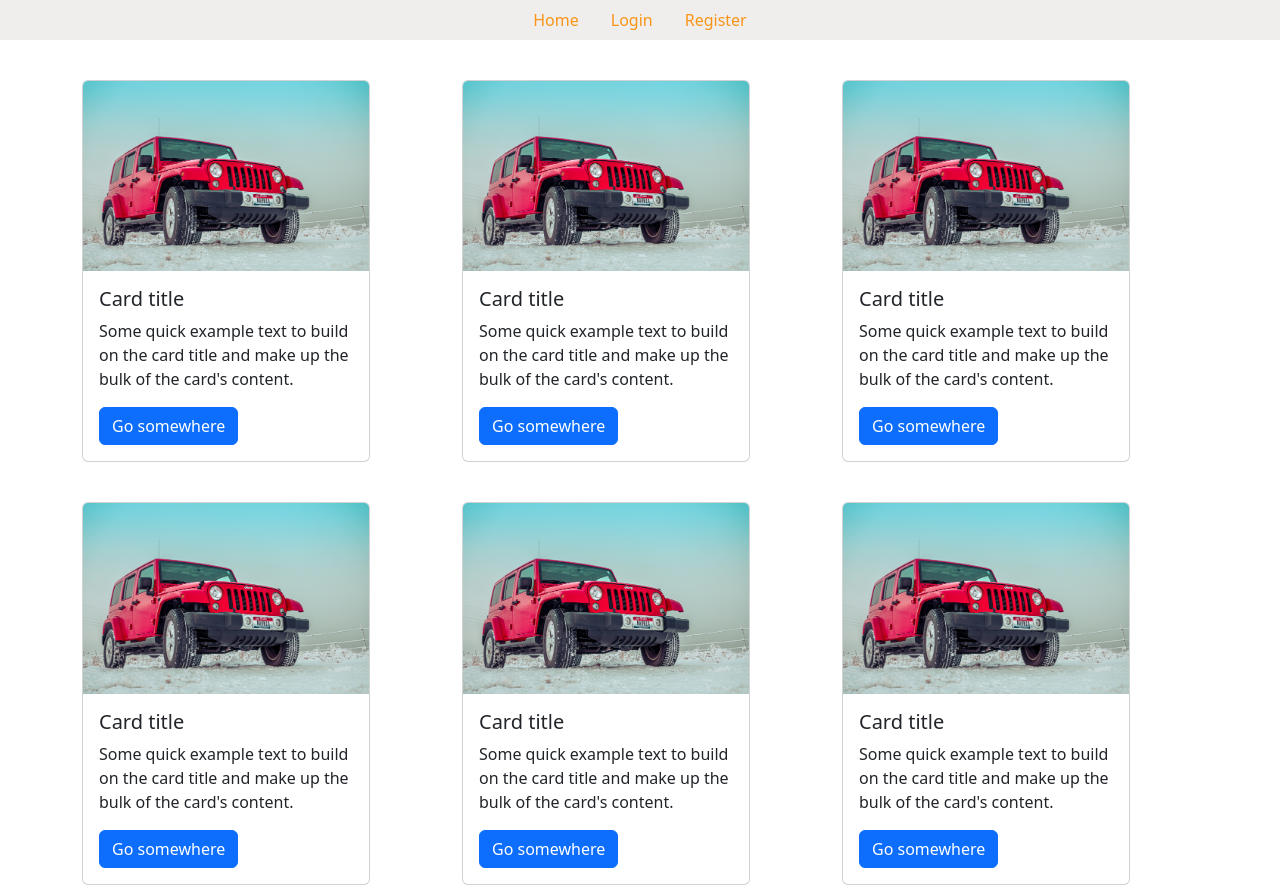
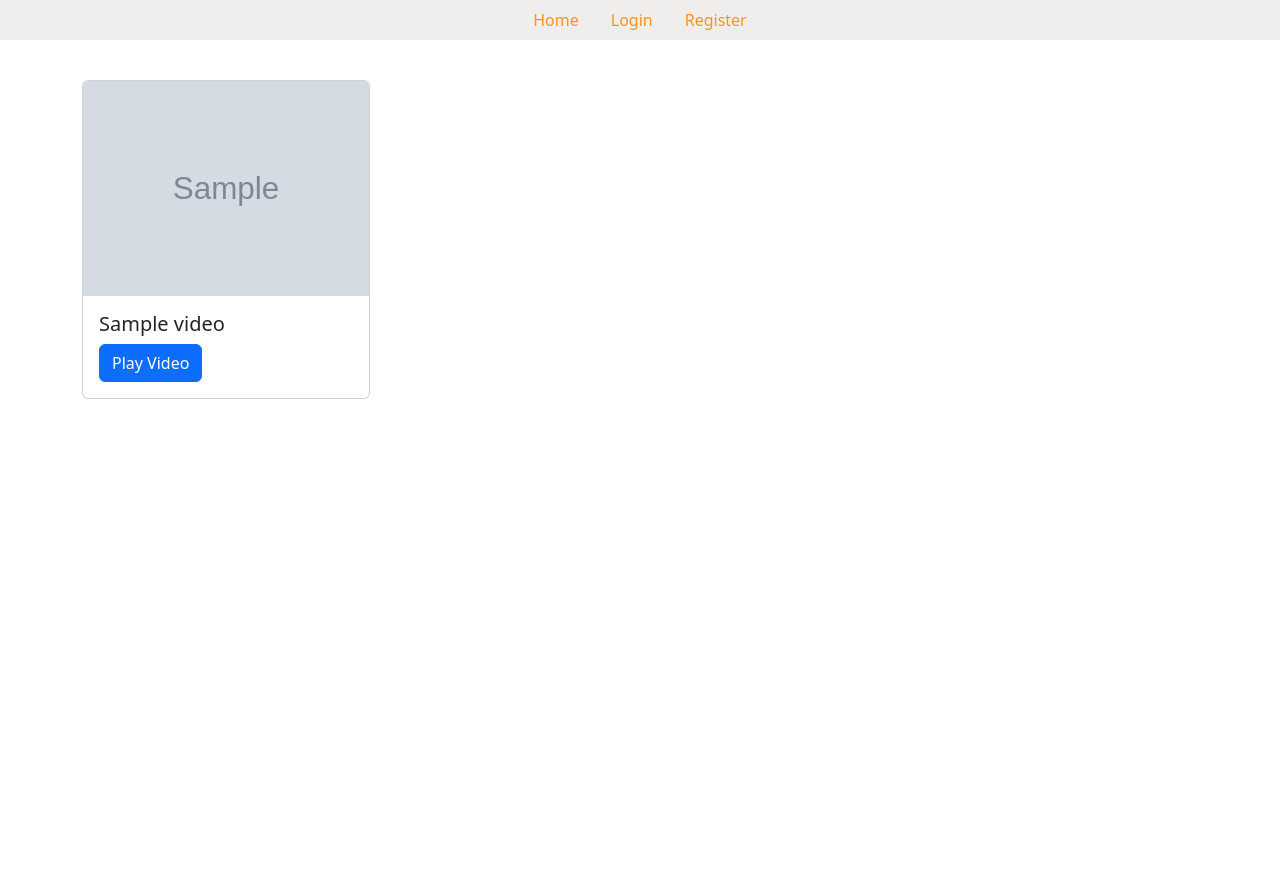
Before and after one commit to shivam-soni-333/Video-Management-Website, a PHP site: page /video_managment_website/ in a window 1280 px wide. After the commit the page ends 399 px from the top, so only its background shows below. Run offline with PHP 8.4, Linux system fonts and the light colour scheme; tables that the repository leaves empty or names only in its code hold one stand-in row (values such as "Sample post"); grey boxes marked "Sample" are stand-in pictures.

Commit message:
write code for showing dynamic videos from database on index page

```diff
--- a/index.php
+++ b/index.php
@@ -1,76 +1,52 @@
-<?php include('header.php');?>
-
-
+<?php
+    require("db_con.php");
+    include('header.php');
+?>
         <div class="container">
             <div class="row">
-                <div class="col-sm-4">
-                    <div class="card" style="width: 18rem;">
-                        <img src="./images/test.jpg" class="card-img-top" alt="...">
-                        <div class="card-body">
-                        <h5 class="card-title">Card title</h5>
-                        <p class="card-text">Some quick example text to build on the card title and make up the bulk of the card's content.</p>
-                        <a href="#" class="btn btn-primary">Go somewhere</a>
-                        <input type="hidden" name="key" value="t1">
+            <?php
+                $sql_for_fetch_video="select videos.id,title,videos.user_id,thumbnail_nm,gif_nm,video_nm,folder_name from videos inner join base_folder on videos.folder_id=base_folder.id;";
+                $result_for_fetch_videos = mysqli_query($con,$sql_for_fetch_video);
+                if($result_for_fetch_videos)
+                {
+                    while($row=$result_for_fetch_videos->fetch_assoc())
+                    {
+                        $video_id = $row["id"];
+                        $video_title = $row["title"];
+                        $video_user_id = $row["user_id"];
+                        $thumbnail_nm = $row["thumbnail_nm"];
+                        $gif_nm = $row["gif_nm"];
+                        $video_nm = $row["video_nm"];
+                        $folder_nm = $row["folder_name"];
+
+                        $folder_path = "./uploads/video/".$folder_nm."/";
+                        if($thumbnail_nm  == "./default_thumbnail.jpg")
+                        {
+
+                        }else{
+                            $thumbnail_nm = $folder_path . $thumbnail_nm;
+                        }
+                        $gif_path = $folder_path.$gif_nm;
+
+                        ?>
+
+                        <div class="col-sm-4">
+                            <div class="card" style="width: 18rem;">
+                                <img src="<?=$thumbnail_nm?>" class="card-img-top" alt="...">
+                                <div class="card-body">
+                                <h5 class="card-title"><?=$video_title?></h5>
+                                <a href="#" class="btn btn-primary">Play Video</a>
+                                <input type="hidden"  id="gif_path" value="<?=$gif_path?>">
+                                <input type="hidden"  id="img_path" value="<?=$thumbnail_nm?>">
+                                </div>
+                            </div>
                         </div>
-                    </div>
-                </div>
 
-                <div class="col-sm-4 ">
-                    <div class="card" style="width: 18rem;">
-                        <img src="./images/test.jpg" class="card-img-top" alt="...">
-                        <div class="card-body">
-                        <h5 class="card-title">Card title</h5>
-                        <p class="card-text">Some quick example text to build on the card title and make up the bulk of the card's content.</p>
-                        <a href="#" class="btn btn-primary">Go somewhere</a>
-                        <input type="hidden" name="key" value="t2">
-                        </div>
-                    </div>
-                </div>
-
-                <div class="col-sm-4">
-                    <div class="card" style="width: 18rem;">
-                        <img src="./images/test.jpg" class="card-img-top" alt="...">
-                        <div class="card-body">
-                        <h5 class="card-title">Card title</h5>
-                        <p class="card-text">Some quick example text to build on the card title and make up the bulk of the card's content.</p>
-                        <a href="#" class="btn btn-primary">Go somewhere</a>
-                        </div>
-                    </div>
-                </div>
-
-                <div class="col-sm-4">
-                    <div class="card" style="width: 18rem;">
-                        <img src="./images/test.jpg" class="card-img-top" alt="...">
-                        <div class="card-body">
-                        <h5 class="card-title">Card title</h5>
-                        <p class="card-text">Some quick example text to build on the card title and make up the bulk of the card's content.</p>
-                        <a href="#" class="btn btn-primary">Go somewhere</a>
-                        </div>
-                    </div>
-                </div>
-
-                <div class="col-sm-4">
-                    <div class="card" style="width: 18rem;">
-                        <img src="./images/test.jpg" class="card-img-top" alt="...">
-                        <div class="card-body">
-                        <h5 class="card-title">Card title</h5>
-                        <p class="card-text">Some quick example text to build on the card title and make up the bulk of the card's content.</p>
-                        <a href="#" class="btn btn-primary">Go somewhere</a>
-                        </div>
-                    </div>
-                </div>
-
-                <div class="col-sm-4">
-                    <div class="card" style="width: 18rem;">
-                        <img src="./images/test.jpg" class="card-img-top" alt="...">
-                        <div class="card-body">
-                        <h5 class="card-title">Card title</h5>
-                        <p class="card-text">Some quick example text to build on the card title and make up the bulk of the card's content.</p>
-                        <a href="#" class="btn btn-primary">Go somewhere</a>
-                        </div>
-                    </div>
-                </div>
-
+                <?php       }
+                }else{
+                    echo "<p style='color:red'>Error while feteching video</p>";
+                }
+            ?>
 
 
             </div> <!-- end row class-->
@@ -85,7 +61,10 @@
                     ele[i].className +=' hov';
                     let card = ele[i].getElementsByClassName('card')[0];
                     var img = card.getElementsByTagName('img')[0];
-                    img.setAttribute('src','./images/test_gif.gif');
+
+                    var gif_path = card.getElementsByTagName("input")[0];
+
+                    img.setAttribute('src',gif_path.value);
                     img.setAttribute('height','150px');
                 }else{
 
@@ -101,7 +80,8 @@
                 ele[i].classList.remove('hov');
                 let card = ele[i].getElementsByClassName('card')[0];
                 let img  = card.getElementsByTagName('img')[0];
-                img.setAttribute('src','./images/test.jpg');
+                var img_path =card.getElementsByTagName("input")[1];
+                img.setAttribute('src',img_path.value);
                 img.removeAttribute('height');
             }});
        }
```
